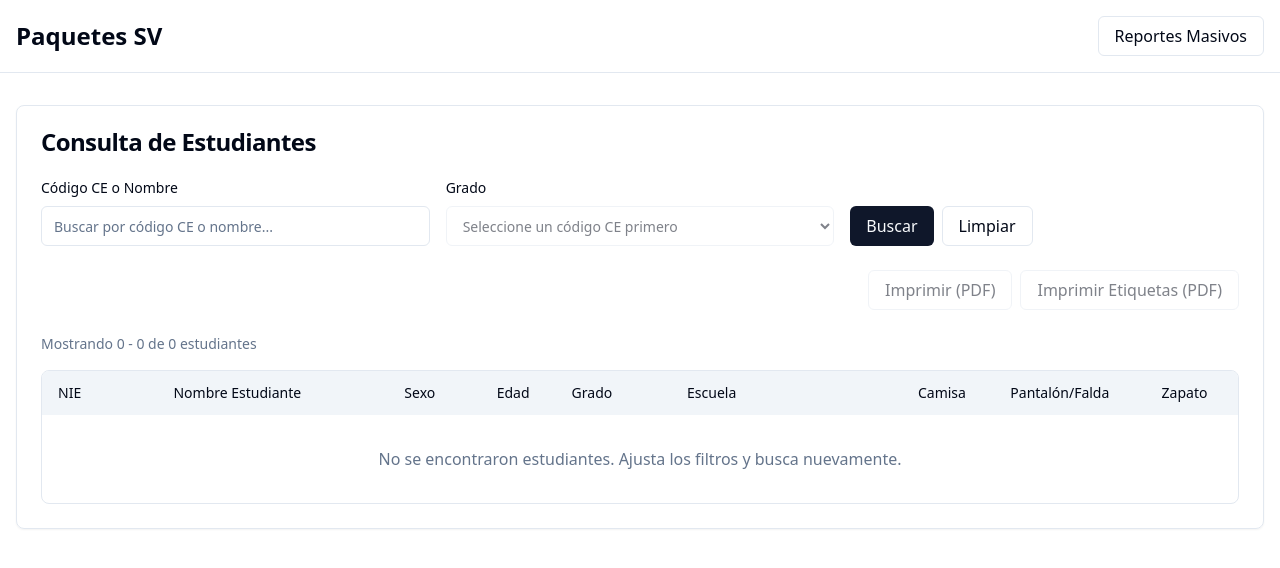
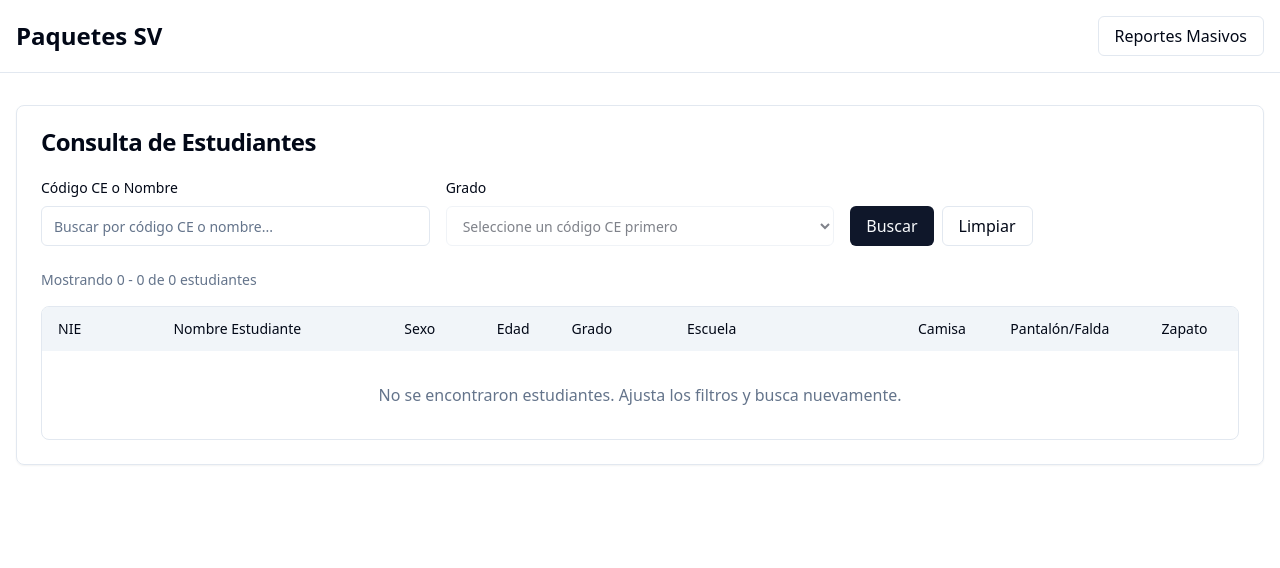
Before and after one commit to rcastaneda-dev/paquetes.sv, a Next.js app: page / in a window 1280 px wide. Shown: the top 568 px of the page. Built offline with nearby package versions, Linux system fonts and the light colour scheme.

Commit message:
Refactor print button logic in HomePage component

```diff
--- a/src/app/page.tsx
+++ b/src/app/page.tsx
@@ -142,32 +142,16 @@ export default function HomePage() {
           <CardContent className="space-y-6">
             <FiltersPanel onFilterChange={handleFilterChange} onSearch={handleSearch} />
 
+            {canPrint && (
               <div className="flex items-center justify-end gap-2">
-              <Button
-                variant="outline"
-                onClick={handlePrint}
-                disabled={!canPrint || isPrinting}
-                title={
-                  !canPrint
-                    ? 'Selecciona una escuela y realiza una búsqueda para imprimir.'
-                    : undefined
-                }
-              >
+                <Button variant="outline" onClick={handlePrint} disabled={isPrinting}>
                   {isPrinting ? 'Generando PDF...' : 'Imprimir (PDF)'}
                 </Button>
-              <Button
-                variant="outline"
-                onClick={handlePrintLabels}
-                disabled={!canPrint || isPrintingLabels}
-                title={
-                  !canPrint
-                    ? 'Selecciona una escuela y realiza una búsqueda para imprimir etiquetas.'
-                    : undefined
-                }
-              >
+                <Button variant="outline" onClick={handlePrintLabels} disabled={isPrintingLabels}>
                   {isPrintingLabels ? 'Generando PDF...' : 'Imprimir Etiquetas (PDF)'}
                 </Button>
               </div>
+            )}
 
             {isLoading ? (
               <div className="py-12 text-center">
```
Lines whose indentation alone changed are shown as unchanged.
